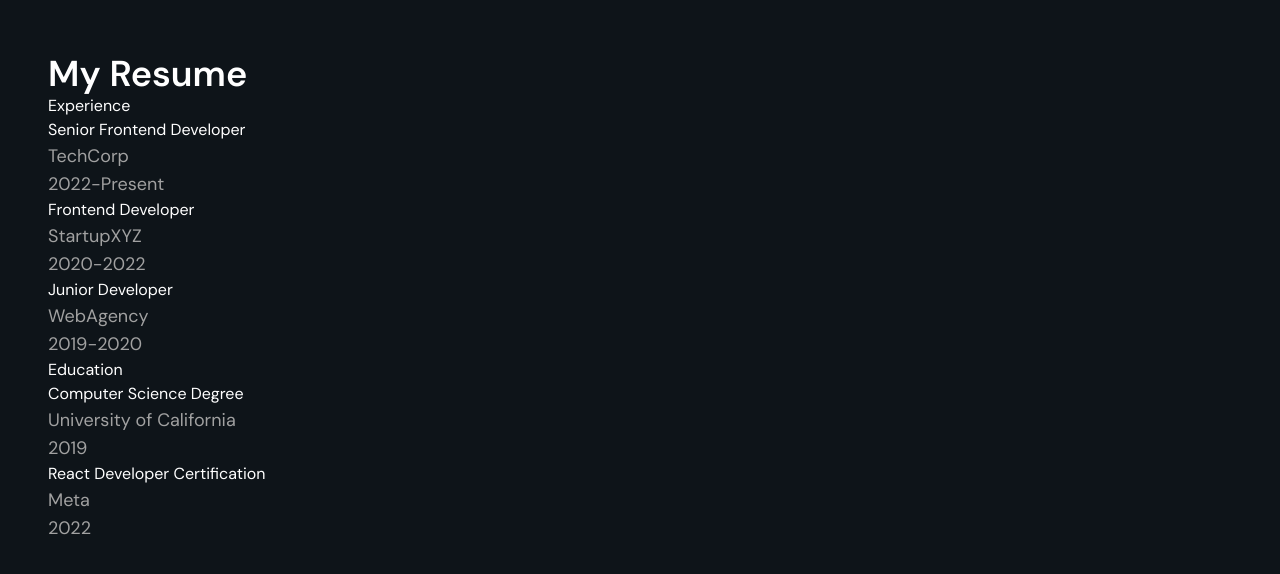
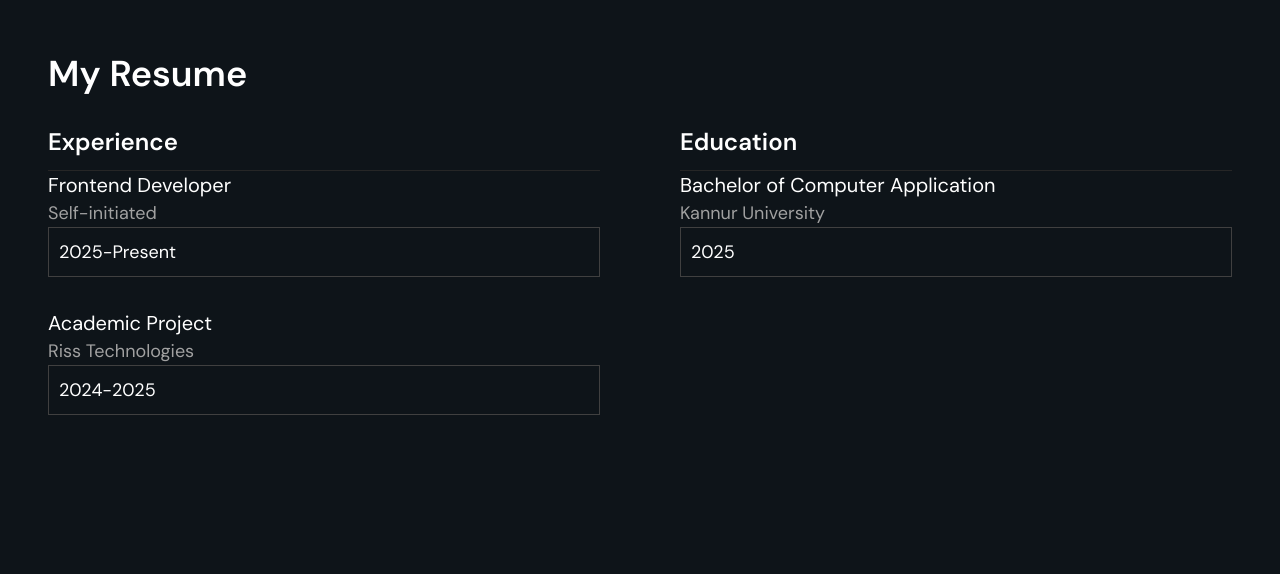
Before and after one commit to muhamed-shahid/Portfolio-website, a React (Vite) app: page / in a window 1280 px wide. Shown: the part 1788-2362 px from the top of the page. Built offline with nearby package versions, Linux system fonts and the light colour scheme.

Commit message:
resume section completed

```diff
--- a/src/components/Experience.jsx
+++ b/src/components/Experience.jsx
@@ -7,21 +7,21 @@
         <div className="container">
             <h2>My Resume</h2>
             {/* Wrapper */}
-            <div className="">
+            <div className="grid gap-10 lg:grid-cols-2 lg:gap-20">
               {ResumeItems.map((item) => (
-                <div key={item.id}>
+                <div key={item.id} className='divide-y divide-neutral-800'>
                   {/* Title */}
-                  <h3>{item.title}</h3>
+                  <h3 className='text-2xl font-semibold mt-8 pb-3'>{item.title}</h3>
 
                   {/* List */}
-                  <div>
+                  <div className='mt-0 space-y-8'>
                     {item.list.map((listItem, index)=>(
-                      <div key={index}>
+                      <div key={index} className='flex-items-center justify-between flex-wrap gap-6'>
                         <div>
-                        <h4 className="">{listItem.role}</h4>
+                        <h4 className="text-xl">{listItem.role}</h4>
                         <p>{listItem.label}</p>
                         </div>
-                        <p>{listItem.time}</p>
+                        <p className='border border-neutral-700 p-2.5 text-white'>{listItem.time}</p>
                       </div>
                     )
                   )}
--- a/src/constant/data.js
+++ b/src/constant/data.js
@@ -75,21 +75,17 @@
     id: 1,
     title: "Experience",
     list: [
-      {
-        role: "Senior Frontend Developer",
-        label: "TechCorp",
-        time: "2022-Present",
+            {
+        role: "Frontend Developer",
+        label: "Self-initiated",
+        time: "2025-Present",
       },
-      {
-        label: "StartupXYZ",
-        role: "Frontend Developer",
-        time: "2020-2022",
+            {
+        role: "Academic Project",
+        label: "Riss Technologies",
+        time: "2024-2025",
       },
-      {
-        label: "WebAgency",
-        role: "Junior Developer",
-        time: "2019-2020",
-      },
+
     ],
   },
   {
@@ -97,15 +93,13 @@
     title: "Education",
     list: [
       {
-        label: "University of California",
-        role: "Computer Science Degree",
-        time: "2019",
+        label: "Kannur University",
+        role: "Bachelor of Computer Application",
+        time: "2025",
       },
-      {
-        label: "Meta",
-        role: "React Developer Certification",
-        time: "2022",
-      },
+
+
+
     ],
   },
 ];
```
